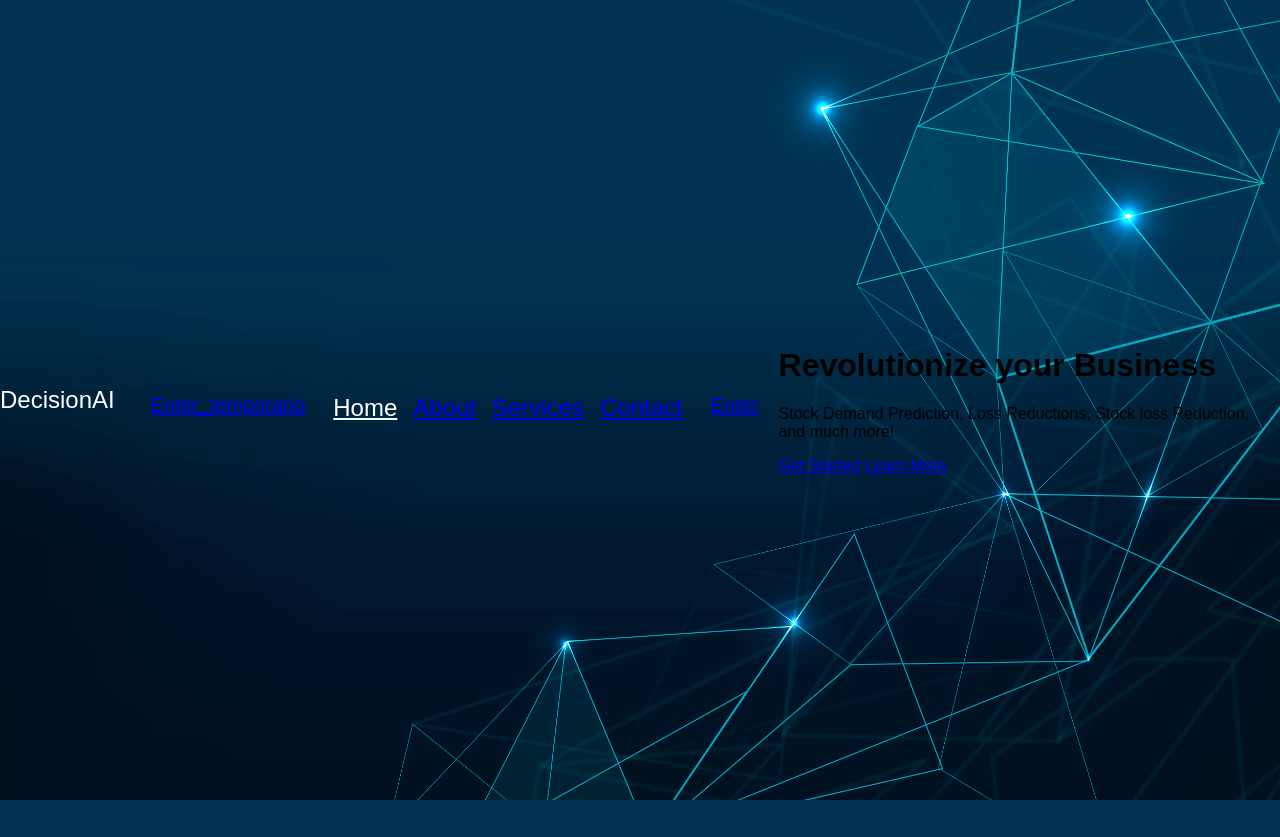
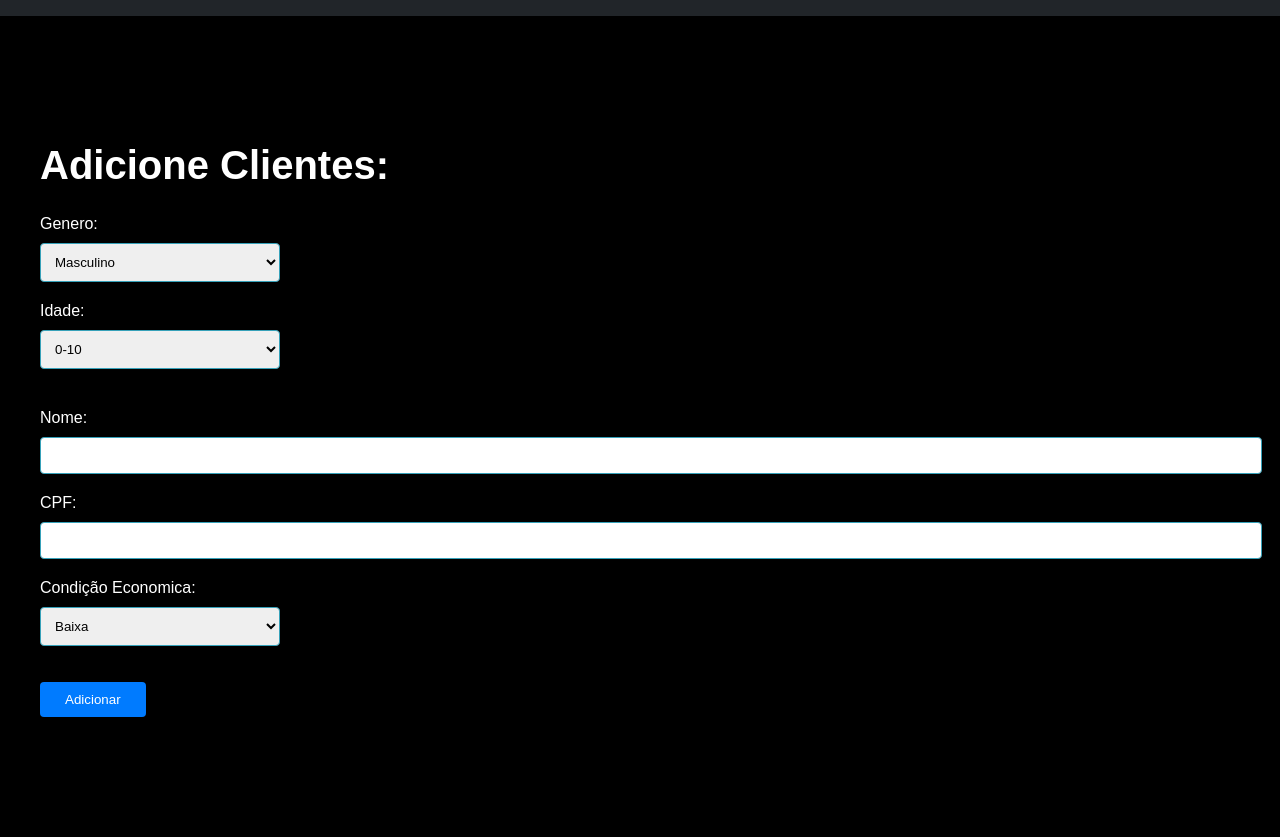
Before and after one commit to marcos-guilherme/flask-POO, a Flask app: page /clientes in a window 1280 px wide. Before the commit the page ends 800 px from the top, so only its background shows below. Run offline with Flask 3, Linux system fonts and the light colour scheme.

Commit message:
config#11

```diff
--- a/main.py
+++ b/main.py
@@ -12,22 +12,23 @@ app = Flask(__name__)
 
 app.secret_key = secrets.token_hex(16)
 
-#Configuração do BD
+# Configuração do BD
 app.config['SQLALCHEMY_DATABASE_URI'] = 'sqlite:///db.sqlite3'
 
 
 login_manager.init_app(app)
 db.init_app(app)
 
-#Criação das tabelas a partir dos models
+# Criação das tabelas a partir dos models
 with app.app_context():
     db.create_all()
 
 
+def user_exists(username, email):
+    user = User.query.filter((User.username == username)
+                             | (User.email == email)).first()
+    return user is not None
 
-def user_exists(username, email):
-    user = User.query.filter((User.username == username) | (User.email == email)).first()
-    return user is not None
 
 @app.route('/')
 def home():
@@ -46,12 +47,12 @@ def login():
             return redirect(url_for('login'))
 
         login_user(user)
-        return redirect(url_for('home'))
+        return redirect(url_for('clientes'))
 
     return render_template('login.html')
 
 
-#Rota para tratar o registro
+# Rota para tratar o registro
 @app.route('/register', methods=['GET', 'POST'])
 def register():
     if request.method == 'POST':
@@ -62,16 +63,16 @@ def register():
         estado = request.form['estado']
         telefone = request.form['telephone']
 
-        user = User.query.filter((User.username == username) | (User.email == email)).first()
+        user = User.query.filter(
+            (User.username == username) | (User.email == email)).first()
 
         if user:
 
             flash('Email ou Usuário já em uso.')
             return render_template('register.html')
 
-
-        new_user = User(username=username,password=pwd, empresa=empresa,
-                            email=email, telefone=telefone, estado=estado)
+        new_user = User(username=username, password=pwd, empresa=empresa,
+                        email=email, telefone=telefone, estado=estado)
         db.session.add(new_user)
         db.session.commit()
 
@@ -80,18 +81,20 @@ def register():
     return render_template('register.html')
 
 
-@app.route('/recuperar_senha', methods=['GET','POST'])
+@app.route('/recuperar_senha', methods=['GET', 'POST'])
 def recuperar_senha():
     return render_template('recuperar_senha.html')
 
 
-@app.route('/contato', methods=['GET','POST'])
+@app.route('/contato', methods=['GET', 'POST'])
 def contato():
     return render_template('contato.html')
 
-@app.route('/clientes', methods=['GET','POST'])
+
+@app.route('/clientes', methods=['GET', 'POST'])
 def clientes():
     return render_template('clientes.html')
 
+
 if __name__ == '__main__':
     app.run(debug=True)
--- a/static/css/style_clientes.css
+++ b/static/css/style_clientes.css
@@ -1,18 +1,150 @@
+/* General body styles */
 body {
-    font-family: Arial, sans-serif;
+  font-family: 'Arial', sans-serif;
   margin: 0;
   padding: 0;
-    display: flex;
-    justify-content: center;
-    align-items: center;
-    height: 100vh;
-    background-image: url('../images/fundo.jpg');
+  background: #000;
+  /* Assuming you want a black background for the whole page */
+  color: #fff;
+  /* Default text color set to white */
+}
+
+form {
+  background: #fff;
+  padding: 80px;
+  border-radius: 5px;
+  box-shadow: 0 0 10px rgba(0, 0, 0, 0.1);
+  min-height: 300px;
+  min-width: 300px;
+}
+
+.form-group input {
+  width: 100% !important;
+  padding: 10px;
+  border: 1px solid #36A1B9;
+  border-radius: 4px;
+}
+
+.form-group {
+  margin-bottom: 20px;
+  width: 100%;
+  padding-right: 0;
+  margin-right: 0;
+}
+
+.form-group label {
+  display: block;
+  margin-bottom: 10px;
+}
+
+
+#genero,
+#idade,
+#name,
+#cpf,
+#condicao_economica {
+  width: 20%;
+  padding: 10px;
+  margin-bottom: 20px;
+  border: 1px solid #36A1B9;
+  border-radius: 4px;
+}
+
+/* Navbar styles */
+.navbar {
+  background-color: rgba(33, 37, 41, 1);
+  /* Black background for the navbar */
+}
+
+.navbar-brand,
+.nav-link {
+  font-size: 24px;
+  /* Size of the text in the navbar */
+  color: #fff;
+  /* White text color */
+}
+
+.nav-link.active,
+.nav-link:hover {
+  color: #0d6efd;
+  /* Highlight color for active or hovered links */
+}
+
+.btn-primary {
+  background-color: #0d6efd;
+  /* Blue background for primary buttons */
+  border: none;
+  /* No border for a flat design */
+  font-size: 20px;
+  padding: 5px 20px;
+  margin: 5px;
+  /* Added some space around the buttons */
+}
+
+.btn-outline-light {
+  color: #fff;
+  /* White text color for the outline button */
+  border-color: #fff;
+  /* White border color */
+}
+
+/* Header styles */
+header.bg-dark {
+  background-color: #000;
+  /* Black background for the header */
+  padding: 100px 0;
+  /* Padding for top and bottom */
+}
+
+header .container {
+  max-width: 1200px;
+  /* Max width of the content, you can adjust it */
+}
+
+header h1 {
+  color: #fff;
+  /* White text color */
+  font-size: 2.5rem;
+  /* Adjust the size as needed */
+}
+
+header p {
+  color: #6c757d;
+  /* A lighter shade for the paragraph */
+  font-size: 1rem;
+  /* Adjust the size as needed */
+}
+
+/* Header button styles */
+header .btn {
+  font-size: 1.25rem;
+  /* Adjust the size as needed */
+  padding: 10px 20px;
+  /* Padding for the buttons */
+}
+
+/* Adjustments for the image backgrounds if needed */
+.bg-image {
+  background-image: url('path-to-your-image.jpg');
+  /* Update with your image path */
   background-size: cover;
   background-position: center;
-    background-repeat: auto;
 }
 
-.logo-label {
+/* Footer styles */
+footer.py-5.bg-dark {
+  background-color: #000;
+  /* Black background for the footer */
+  padding: 3rem 0;
+  /* Padding for top and bottom */
+}
+
+footer .logo-text-container {
+  /* Your styles for the logo and text containers */
+  /* ... */
+}
+
+footer .logo-label {
   display: block;
   width: 200px;
   height: 150px;
@@ -23,12 +155,57 @@ body {
   margin-left: 80px;
 }
 
-.link-group{
+footer .logo-text {
+  /* Your styles for the text */
+  /* ... */
+}
+
+footer .container {
+  max-width: 1200px;
+  /* Max width of the content, you can adjust it */
+}
+
+footer p {
+  color: #6c757d;
+  /* A lighter shade for the paragraph */
+  font-size: 1rem;
+  /* Adjust the size as needed */
+}
+
+/* Additional media queries for responsiveness */
+@media (max-width: 768px) {
+
+  .navbar-brand,
+  .nav-link {
+    font-size: 18px;
+    /* Smaller font size for mobile */
+  }
+
+  header h1 {
+    font-size: 2rem;
+    /* Smaller header size for mobile */
+  }
+
+  header .btn {
+    font-size: 1rem;
+    /* Smaller buttons for mobile */
+  }
+
+  footer .logo-text-container {
+    margin-right: 20px;
+    /* Smaller margin for mobile */
+  }
+}
+
+
+
+
+.link-group {
   text-align: center;
 }
 
 
-.outras-paginas-azul{
+.outras-paginas-azul {
   display: inline;
   margin-right: 5px;
   text-decoration: none;
@@ -36,7 +213,7 @@ body {
   color: #36A1B9;
 }
 
-.outras-paginas-vermelho{
+.outras-paginas-vermelho {
   padding: 10px 25px;
   border: none;
   border-radius: 4px;
@@ -46,13 +223,13 @@ body {
   background-image: url("../images/Retangulo_vermelho.jpeg");
 }
 
-.link-group span{
-    display:inline;
+.link-group span {
+  display: inline;
   margin: 0 30px;
 }
 
-.link-group-2 span{
-    display:inline;
+.link-group-2 span {
+  display: inline;
   margin: 0 47px;
 }
 
@@ -104,7 +281,8 @@ button:hover {
   margin-bottom: 15px;
 }
 
-input[type=text], input[type=senha] {
+input[type=text],
+input[type=senha] {
   width: 85%;
 }
 
@@ -137,18 +315,20 @@ input[type=text], input[type=senha] {
   justify-content: space-between;
   padding: var(--bs-navbar-padding-y) var(--bs-navbar-padding-x);
 }
-  .navbar > .container,
-  .navbar > .container-fluid,
-  .navbar > .container-sm,
-  .navbar > .container-md,
-  .navbar > .container-lg,
-  .navbar > .container-xl,
-  .navbar > .container-xxl {
+
+.navbar>.container,
+.navbar>.container-fluid,
+.navbar>.container-sm,
+.navbar>.container-md,
+.navbar>.container-lg,
+.navbar>.container-xl,
+.navbar>.container-xxl {
   display: flex;
   flex-wrap: inherit;
   align-items: center;
   justify-content: space-between;
 }
+
 .navbar-brand {
   padding-top: var(--bs-navbar-brand-padding-y);
   padding-bottom: var(--bs-navbar-brand-padding-y);
@@ -158,7 +338,9 @@ input[type=text], input[type=senha] {
   text-decoration: none;
   white-space: nowrap;
 }
-  .navbar-brand:hover, .navbar-brand:focus {
+
+.navbar-brand:hover,
+.navbar-brand:focus {
   color: var(--bs-navbar-brand-hover-color);
 }
 
@@ -175,10 +357,12 @@ input[type=text], input[type=senha] {
   margin-bottom: 0;
   list-style: none;
 }
-  .navbar-nav .show > .nav-link,
+
+.navbar-nav .show>.nav-link,
 .navbar-nav .nav-link.active {
   color: var(--bs-navbar-active-color);
 }
+
 .navbar-nav .dropdown-menu {
   position: static;
 }
@@ -188,6 +372,7 @@ input[type=text], input[type=senha] {
   padding-bottom: 0.5rem;
   color: var(--bs-navbar-color);
 }
+
 .navbar-text a,
 .navbar-text a:hover,
 .navbar-text a:focus {
@@ -210,14 +395,17 @@ input[type=text], input[type=senha] {
   border-radius: var(--bs-navbar-toggler-border-radius);
   transition: var(--bs-navbar-toggler-transition);
 }
+
 @media (prefers-reduced-motion: reduce) {
   .navbar-toggler {
     transition: none;
   }
 }
+
 .navbar-toggler:hover {
   text-decoration: none;
 }
+
 .navbar-toggler:focus {
   text-decoration: none;
   outline: 0;
@@ -245,26 +433,33 @@ input[type=text], input[type=senha] {
     flex-wrap: nowrap;
     justify-content: flex-start;
   }
+
   .navbar-expand-sm .navbar-nav {
     flex-direction: row;
   }
+
   .navbar-expand-sm .navbar-nav .dropdown-menu {
     position: absolute;
   }
+
   .navbar-expand-sm .navbar-nav .nav-link {
     padding-right: var(--bs-navbar-nav-link-padding-x);
     padding-left: var(--bs-navbar-nav-link-padding-x);
   }
+
   .navbar-expand-sm .navbar-nav-scroll {
     overflow: visible;
   }
+
   .navbar-expand-sm .navbar-collapse {
     display: flex !important;
     flex-basis: auto;
   }
+
   .navbar-expand-sm .navbar-toggler {
     display: none;
   }
+
   .navbar-expand-sm .offcanvas {
     position: static;
     z-index: auto;
@@ -277,9 +472,11 @@ input[type=text], input[type=senha] {
     transform: none !important;
     transition: none;
   }
+
   .navbar-expand-sm .offcanvas .offcanvas-header {
     display: none;
   }
+
   .navbar-expand-sm .offcanvas .offcanvas-body {
     display: flex;
     flex-grow: 0;
@@ -287,31 +484,39 @@ input[type=text], input[type=senha] {
     overflow-y: visible;
   }
 }
+
 @media (min-width: 768px) {
   .navbar-expand-md {
     flex-wrap: nowrap;
     justify-content: flex-start;
   }
+
   .navbar-expand-md .navbar-nav {
     flex-direction: row;
   }
+
   .navbar-expand-md .navbar-nav .dropdown-menu {
     position: absolute;
   }
+
   .navbar-expand-md .navbar-nav .nav-link {
     padding-right: var(--bs-navbar-nav-link-padding-x);
     padding-left: var(--bs-navbar-nav-link-padding-x);
   }
+
   .navbar-expand-md .navbar-nav-scroll {
     overflow: visible;
   }
+
   .navbar-expand-md .navbar-collapse {
     display: flex !important;
     flex-basis: auto;
   }
+
   .navbar-expand-md .navbar-toggler {
     display: none;
   }
+
   .navbar-expand-md .offcanvas {
     position: static;
     z-index: auto;
@@ -324,9 +529,11 @@ input[type=text], input[type=senha] {
     transform: none !important;
     transition: none;
   }
+
   .navbar-expand-md .offcanvas .offcanvas-header {
     display: none;
   }
+
   .navbar-expand-md .offcanvas .offcanvas-body {
     display: flex;
     flex-grow: 0;
@@ -334,31 +541,39 @@ input[type=text], input[type=senha] {
     overflow-y: visible;
   }
 }
+
 @media (min-width: 992px) {
   .navbar-expand-lg {
     flex-wrap: nowrap;
     justify-content: flex-start;
   }
+
   .navbar-expand-lg .navbar-nav {
     flex-direction: row;
   }
+
   .navbar-expand-lg .navbar-nav .dropdown-menu {
     position: absolute;
   }
+
   .navbar-expand-lg .navbar-nav .nav-link {
     padding-right: var(--bs-navbar-nav-link-padding-x);
     padding-left: var(--bs-navbar-nav-link-padding-x);
   }
+
   .navbar-expand-lg .navbar-nav-scroll {
     overflow: visible;
   }
+
   .navbar-expand-lg .navbar-collapse {
     display: flex !important;
     flex-basis: auto;
   }
+
   .navbar-expand-lg .navbar-toggler {
     display: none;
   }
+
   .navbar-expand-lg .offcanvas {
     position: static;
     z-index: auto;
@@ -371,9 +586,11 @@ input[type=text], input[type=senha] {
     transform: none !important;
     transition: none;
   }
+
   .navbar-expand-lg .offcanvas .offcanvas-header {
     display: none;
   }
+
   .navbar-expand-lg .offcanvas .offcanvas-body {
     display: flex;
     flex-grow: 0;
@@ -381,31 +598,39 @@ input[type=text], input[type=senha] {
     overflow-y: visible;
   }
 }
+
 @media (min-width: 1200px) {
   .navbar-expand-xl {
     flex-wrap: nowrap;
     justify-content: flex-start;
   }
+
   .navbar-expand-xl .navbar-nav {
     flex-direction: row;
   }
+
   .navbar-expand-xl .navbar-nav .dropdown-menu {
     position: absolute;
   }
+
   .navbar-expand-xl .navbar-nav .nav-link {
     padding-right: var(--bs-navbar-nav-link-padding-x);
     padding-left: var(--bs-navbar-nav-link-padding-x);
   }
+
   .navbar-expand-xl .navbar-nav-scroll {
     overflow: visible;
   }
+
   .navbar-expand-xl .navbar-collapse {
     display: flex !important;
     flex-basis: auto;
   }
+
   .navbar-expand-xl .navbar-toggler {
     display: none;
   }
+
   .navbar-expand-xl .offcanvas {
     position: static;
     z-index: auto;
@@ -418,9 +643,11 @@ input[type=text], input[type=senha] {
     transform: none !important;
     transition: none;
   }
+
   .navbar-expand-xl .offcanvas .offcanvas-header {
     display: none;
   }
+
   .navbar-expand-xl .offcanvas .offcanvas-body {
     display: flex;
     flex-grow: 0;
@@ -428,31 +655,39 @@ input[type=text], input[type=senha] {
     overflow-y: visible;
   }
 }
+
 @media (min-width: 1400px) {
   .navbar-expand-xxl {
     flex-wrap: nowrap;
     justify-content: flex-start;
   }
+
   .navbar-expand-xxl .navbar-nav {
     flex-direction: row;
   }
+
   .navbar-expand-xxl .navbar-nav .dropdown-menu {
     position: absolute;
   }
+
   .navbar-expand-xxl .navbar-nav .nav-link {
     padding-right: var(--bs-navbar-nav-link-padding-x);
     padding-left: var(--bs-navbar-nav-link-padding-x);
   }
+
   .navbar-expand-xxl .navbar-nav-scroll {
     overflow: visible;
   }
+
   .navbar-expand-xxl .navbar-collapse {
     display: flex !important;
     flex-basis: auto;
   }
+
   .navbar-expand-xxl .navbar-toggler {
     display: none;
   }
+
   .navbar-expand-xxl .offcanvas {
     position: static;
     z-index: auto;
@@ -465,9 +700,11 @@ input[type=text], input[type=senha] {
     transform: none !important;
     transition: none;
   }
+
   .navbar-expand-xxl .offcanvas .offcanvas-header {
     display: none;
   }
+
   .navbar-expand-xxl .offcanvas .offcanvas-body {
     display: flex;
     flex-grow: 0;
@@ -475,30 +712,38 @@ input[type=text], input[type=senha] {
     overflow-y: visible;
   }
 }
+
 .navbar-expand {
   flex-wrap: nowrap;
   justify-content: flex-start;
 }
+
 .navbar-expand .navbar-nav {
   flex-direction: row;
 }
+
 .navbar-expand .navbar-nav .dropdown-menu {
   position: absolute;
 }
+
 .navbar-expand .navbar-nav .nav-link {
   padding-right: var(--bs-navbar-nav-link-padding-x);
   padding-left: var(--bs-navbar-nav-link-padding-x);
 }
+
 .navbar-expand .navbar-nav-scroll {
   overflow: visible;
 }
+
 .navbar-expand .navbar-collapse {
   display: flex !important;
   flex-basis: auto;
 }
+
 .navbar-expand .navbar-toggler {
   display: none;
 }
+
 .navbar-expand .offcanvas {
   position: static;
   z-index: auto;
@@ -511,9 +756,11 @@ input[type=text], input[type=senha] {
   transform: none !important;
   transition: none;
 }
+
 .navbar-expand .offcanvas .offcanvas-header {
   display: none;
 }
+
 .navbar-expand .offcanvas .offcanvas-body {
   display: flex;
   flex-grow: 0;
@@ -542,26 +789,33 @@ input[type=text], input[type=senha] {
     flex-wrap: nowrap;
     justify-content: flex-start;
   }
+
   .navbar-expand-lg .navbar-nav {
     flex-direction: row;
   }
+
   .navbar-expand-lg .navbar-nav .dropdown-menu {
     position: absolute;
   }
+
   .navbar-expand-lg .navbar-nav .nav-link {
     padding-right: var(--bs-navbar-nav-link-padding-x);
     padding-left: var(--bs-navbar-nav-link-padding-x);
   }
+
   .navbar-expand-lg .navbar-nav-scroll {
     overflow: visible;
   }
+
   .navbar-expand-lg .navbar-collapse {
     display: flex !important;
     flex-basis: auto;
   }
+
   .navbar-expand-lg .navbar-toggler {
     display: none;
   }
+
   .navbar-expand-lg .offcanvas {
     position: static;
     z-index: auto;
@@ -574,9 +828,11 @@ input[type=text], input[type=senha] {
     transform: none !important;
     transition: none;
   }
+
   .navbar-expand-lg .offcanvas .offcanvas-header {
     display: none;
   }
+
   .navbar-expand-lg .offcanvas .offcanvas-body {
     display: flex;
     flex-grow: 0;
@@ -584,3 +840,69 @@ input[type=text], input[type=senha] {
     overflow-y: visible;
   }
 }
+
+.container,
+.container-fluid,
+.container-xxl,
+.container-xl,
+.container-lg,
+.container-md,
+.container-sm {
+  --bs-gutter-x: 1.5rem;
+  --bs-gutter-y: 0;
+  width: 100%;
+  padding-right: calc(var(--bs-gutter-x) * 0.5);
+  padding-left: calc(var(--bs-gutter-x) * 0.5);
+  margin-right: auto;
+  margin-left: auto;
+}
+
+@media (min-width: 576px) {
+
+  .container-sm,
+  .container {
+    max-width: 540px;
+  }
+}
+
+@media (min-width: 768px) {
+
+  .container-md,
+  .container-sm,
+  .container {
+    max-width: 720px;
+  }
+}
+
+@media (min-width: 992px) {
+
+  .container-lg,
+  .container-md,
+  .container-sm,
+  .container {
+    max-width: 960px;
+  }
+}
+
+@media (min-width: 1200px) {
+
+  .container-xl,
+  .container-lg,
+  .container-md,
+  .container-sm,
+  .container {
+    max-width: 1140px;
+  }
+}
+
+@media (min-width: 1400px) {
+
+  .container-xxl,
+  .container-xl,
+  .container-lg,
+  .container-md,
+  .container-sm,
+  .container {
+    max-width: 1320px;
+  }
+}
--- a/templates/clientes.html
+++ b/templates/clientes.html
@@ -1,25 +1,21 @@
 <!DOCTYPE html>
 <html lang="pt-br">
+
 <head>
     <meta charset="UTF-8">
-    <title>Recuperar_senha</title>
+    <title>Clientes</title>
     <link rel="stylesheet" href="{{ url_for('static', filename='css/style_clientes.css') }}">
 </head>
+
 <body>
     <!-- Responsive navbar-->
-        <nav     class="navbar navbar-expand-lg navbar-dark bg-dark">
+    <nav class="navbar navbar-expand-lg navbar-dark bg-dark">
         <div class="container px-5">
-                <a class="navbar-brand" style="font-size:24px;" href="#features">DecisionAI</a>
-                <button class="navbar-toggler" type="button" data-bs-toggle="collapse" data-bs-target="#navbarSupportedContent" aria-controls="navbarSupportedContent" aria-expanded="false" aria-label="Toggle navigation"><span class="navbar-toggler-icon"></span></button>
+            <button class="navbar-toggler" type="button" data-bs-toggle="collapse"
+                data-bs-target="#navbarSupportedContent" aria-controls="navbarSupportedContent" aria-expanded="false"
+                aria-label="Toggle navigation"><span class="navbar-toggler-icon"></span></button>
             <div class="collapse navbar-collapse" id="navbarSupportedContent">
-                    <ul class="navbar-nav ms-auto mb-2 mb-lg-0">
-                        <li class="nav-item"><a class="btn btn-primary" style="font-size:20px; padding: 5px 20px" style = "background-image: url('static\images\Retangulo_azul.jpeg');" href="{{ url_for('clientes') }}">Enter_temporario</a></li>
-                        <li class="nav-item"><a class="nav-link active" style="font-size:24px;" aria-current="page" href="#!">Home</a></li>
-                        <li class="nav-item"><a class="nav-link" style="font-size:24px;" href="#features">About</a></li>
-                        <li class="nav-item"><a class="nav-link" style="font-size:24px;" href="#servico">Services</a></li>
-                        <li class="nav-item"><a class="nav-link" style="font-size:24px;" href="#contato">Contact</a></li>
-                        <li class="nav-item"><a class="btn btn-primary" style="font-size:20px; padding: 5px 20px" style = "background-image: url('static\images\Retangulo_azul.jpeg');" href="{{ url_for('login') }}">Enter</a></li>
-                    </ul>
+
             </div>
         </div>
     </nav>
@@ -29,11 +25,58 @@
             <div class="row gx-5 justify-content-center">
                 <div class="col-lg-6">
                     <div class="text-center my-5">
-                            <h1 class="display-5 fw-bolder text-white mb-2">Revolutionize your Business</h1>
-                            <p class="lead text-white-50 mb-4">Stock Demand Prediction, Loss Reductions, Stock loss Reduction, and much more!</p>
+                        <h1 class="display-5 fw-bolder text-white mb-2">Adicione Clientes: </h1>
                         <div class="d-grid gap-3 d-sm-flex justify-content-sm-center">
-                                <a class="btn btn-primary btn-lg px-4 me-sm-3" href="#features">Get Started</a>
-                                <a class="btn btn-outline-light btn-lg px-4" href="#!">Learn More</a>
+                            <div class="form-group">
+                                <label for="logo" class="logo-label"></label>
+                                <label for="genero">Genero:</label>
+                                <select id="genero" name="genero">
+                                    <option value="Masculino">Masculino</option>
+                                    <option value="Feminino">Feminino</option>
+                                    <option value="Sigma Girl">Sigma Girl</option>
+                                    <option value="Sigma Boy">Sigma Boy</option>
+                                    <option value="Sem Time">Sem Time</option>
+                                    <option value="Caminhao_Pipa">Caminhao_Pipa</option>
+                                    <option value="Soldado">Soldado</option>
+                                    <option value="Vila Novense">Vila Novense</option>
+                                    <option value="Inhumense">Inhumense</option>
+                                    <option value="De Magias!">De Magias!</option>
+                                    <option value="Sniper">Sniper</option>
+                                    <option value="Fumante">Fumante</option>
+                                </select>
+
+                                <label for="Idade">Idade:</label>
+                                <select id="idade" name="idade" required>
+                                    <option value="0-10">0-10</option>
+                                    <option value="11-20">11-20</option>
+                                    <option value="21-30">21-30</option>
+                                    <option value="31-40">31-40</option>
+                                    <option value="41-50">41-50</option>
+                                    <option value="51-60">51-60</option>
+                                    <option value="61-70">61-70</option>
+                                    <option value="71-80">71-80</option>
+                                    <option value="81-90">81-90</option>
+                                    <option value="91-100">91-100</option>
+                                </select>
+                            </div>
+                            <div class="form-group">
+                                <label for="name">Nome:</label>
+                                <input type="text" id="name" name="name" required>
+                                <label for="cpf">CPF:</label>
+                                <input type="text" id="cpf" name="cpf" required>
+                                <label for="cond-eco">Condição Economica:</label>
+                                <select id="condicao_economica" name="cond-eco">
+                                    <option value="Baixa">Baixa</option>
+                                    <option value="Media">Media</option>
+                                    <option value="Alta">Alta</option>
+                                </select>
+                                <p>
+                                    <button type="submit" href="{{ url_for('login') }}">Adicionar</button>
+
+                                </p>
+                            </div>
+                        </div>
+                    </div>
                 </div>
             </div>
         </div>
@@ -41,4 +84,5 @@
         </div>
     </header>
 </body>
+
 </html>
```
Also changed, not shown: instance/db.sqlite3. Lines whose indentation alone changed are shown as unchanged.
